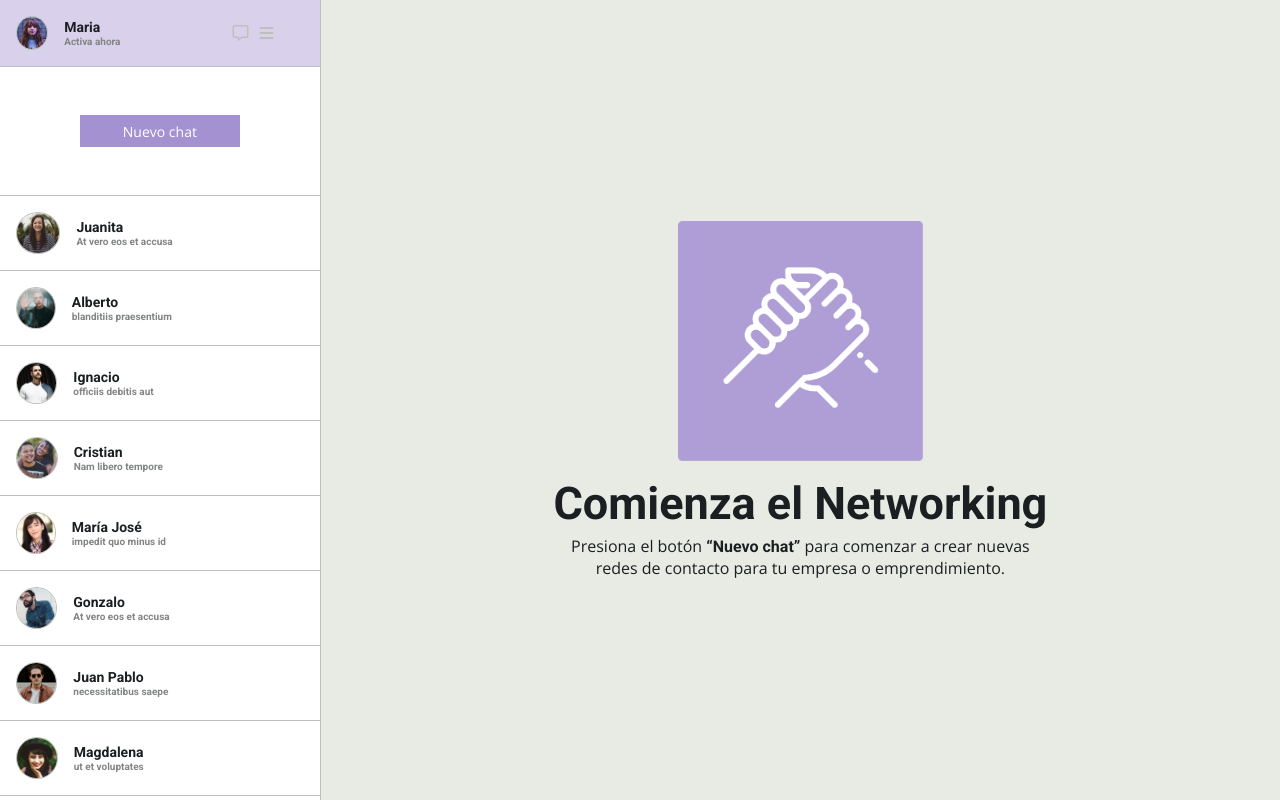
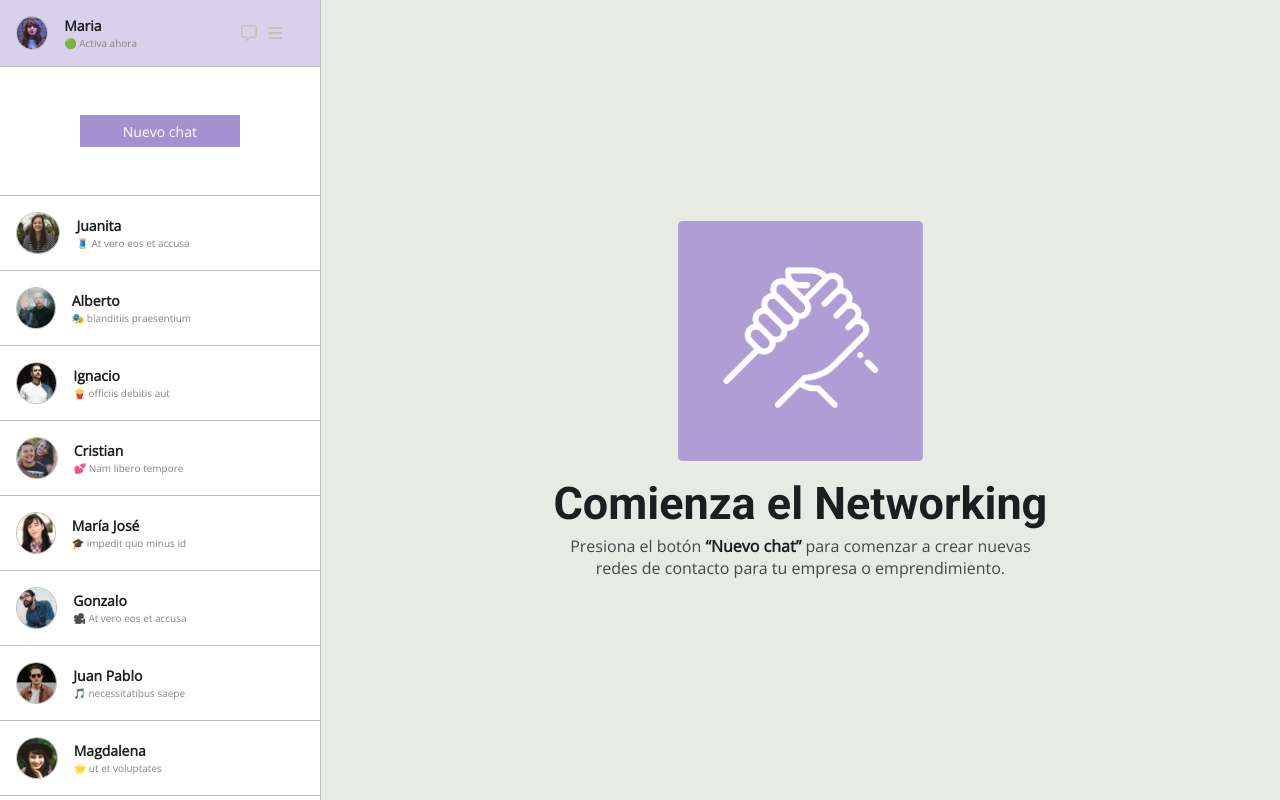
Before and after one commit to carolinalunasfarah/Desafio-LATAM_Flexbox, a plain HTML site: page index.html in a window 1280 px wide. Drawn offline with nearby package versions, Linux system fonts and the light colour scheme.

Commit message:
last adjustments

```diff
--- a/assets/css/style.css
+++ b/assets/css/style.css
@@ -1,15 +1,11 @@
 * {
-    font-family: "Open Sans", sans-serif;
-    font-family: "Roboto", sans-serif;
     margin: 0;
     padding: 0;
     color: #1b1f21;
-    /* border: solid 1px black; */
 }
 
 main {
     display: flex;
-    justify-content: space-around;
 }
 
 /* contacts section */
@@ -21,13 +17,12 @@ menu {
     font-family: "Open Sans", sans-serif;
 }
 
-/* user */
+/* user, contacts */
 
 .contacts {
     display: flex;
     flex-direction: column;
     width: 25%;
-    align-items: center;
 }
 
 .user {
@@ -38,7 +33,7 @@ menu {
 
 .user:hover {
     background-color: #d4dcff;
-    cursor:text;
+    cursor: text;
 }
 
 .user_status {
@@ -82,8 +77,7 @@ menu {
 .user_icons {
     display: flex;
     align-items: center;
-    justify-content: center;
-    margin-left: 6rem;
+    margin-left: 5.5rem;
 }
 
 .fa-regular {
@@ -147,11 +141,13 @@ menu {
     font-family: "Roboto", sans-serif;
     font-size: 45px;
     margin-top: 1rem;
+    color: #1B1F21;
 }
 
 .main_section p {
     font-family: "Open Sans", sans-serif;
     margin-top: 0.3rem;
+    color: #444749;
 }
 
 .main_section img {
--- a/index.html
+++ b/index.html
@@ -35,7 +35,7 @@
                             alt="Fotografía frontal de Maria" />
                         <section class="user_info">
                             <h2>Maria</h2>
-                            <p>Activa ahora</p>
+                            <p>🟢 Activa ahora</p>
                         </section>
                     </div>
                     <div class="user_icons">
@@ -61,7 +61,7 @@
                             alt="Fotografía frontal de Juanita" />
                         <section class="user_info">
                             <h2>Juanita</h2>
-                            <p>At vero eos et accusa</p>
+                            <p>🧵 At vero eos et accusa</p>
                         </section>
                     </div>
                 </article>
@@ -74,7 +74,7 @@
                             alt="Fotografía frontal de Alberto" />
                         <section class="user_info">
                             <h2>Alberto</h2>
-                            <p>blanditiis praesentium</p>
+                            <p>🎭 blanditiis praesentium</p>
                         </section>
                     </div>
                 </article>
@@ -87,7 +87,7 @@
                             alt="Fotografía frontal de Ignacio" />
                         <section class="user_info">
                             <h2>Ignacio</h2>
-                            <p>officiis debitis aut</p>
+                            <p>🍟 officiis debitis aut</p>
                         </section>
                     </div>
                 </article>
@@ -100,7 +100,7 @@
                             alt="Fotografía frontal de Cristian y otra persona" />
                         <section class="user_info">
                             <h2>Cristian</h2>
-                            <p>Nam libero tempore</p>
+                            <p>💕 Nam libero tempore</p>
                         </section>
                     </div>
                 </article>
@@ -113,7 +113,7 @@
                             alt="Fotografía frontal de María José" />
                         <section class="user_info">
                             <h2>María José</h2>
-                            <p>impedit quo minus id</p>
+                            <p>🎓 impedit quo minus id</p>
                         </section>
                     </div>
                 </article>
@@ -126,7 +126,7 @@
                             alt="Fotografía frontal de Gonzalo" />
                         <section class="user_info">
                             <h2>Gonzalo</h2>
-                            <p>At vero eos et accusa</p>
+                            <p>🎥 At vero eos et accusa</p>
                         </section>
                     </div>
                 </article>
@@ -139,7 +139,7 @@
                             alt="Fotografía frontal de Juan Pablo" />
                         <section class="user_info">
                             <h2>Juan Pablo</h2>
-                            <p>necessitatibus saepe</p>
+                            <p>🎵 necessitatibus saepe</p>
                         </section>
                     </div>
                 </article>
@@ -152,7 +152,7 @@
                             alt="Fotografía frontal de Magdalena" />
                         <section class="user_info">
                             <h2>Magdalena</h2>
-                            <p>ut et voluptates</p>
+                            <p>🌟 ut et voluptates</p>
                         </section>
                     </div>
                 </article>
```
